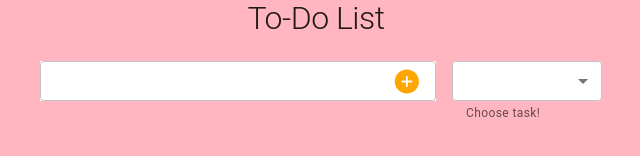
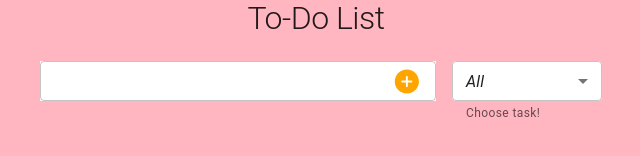
Before and after one commit to ivanasaenzs/toDoList, a React (Vite) app: page / in a window 1280 px wide. Shown: the part 150-306 px from the top of the page, without its empty margins (324-964 px from the left). Built offline with nearby package versions, Linux system fonts and the light colour scheme.

Commit message:
handled the select option filters to choose type of task

```diff
--- a/src/App.jsx
+++ b/src/App.jsx
@@ -9,6 +9,7 @@ import { v4 as uuidv4 } from "uuid";
 
 function App() {
   const [tasks, setTasks] = useState(getTasks() || []);
+  const [filteredTasks, setFilteredTasks] = useState(tasks);
 
   const addTask = (task) => {
     const newTask = {
@@ -22,6 +23,7 @@ function App() {
     const updatedTasks = [...tasks, newTask];
     setTasks(updatedTasks);
     updateLocalStorage(updatedTasks);
+    setFilteredTasks(updatedTasks);
   };
 
   console.log(tasks);
@@ -65,14 +67,18 @@ function App() {
           To-Do List
         </Typography>
         <Box sx={{ width: "100%", maxWidth: "600px", marginTop: "16px" }}>
-          <BasicTextFields addTask={addTask} />
+          <BasicTextFields
+            addTask={addTask}
+            tasks={tasks}
+            setFilteredTasks={setFilteredTasks}
+          />
         </Box>
         <Box sx={{ width: "100%", maxWidth: "600px", marginTop: "16px" }}>
           <TaskList
-            tasks={tasks}
+            tasks={filteredTasks}
+            setTasks={setTasks}
             completeTask={completeTask}
             deleteTask={deleteTask}
-            setTasks={setTasks}
           />
         </Box>
       </Container>
--- a/src/components/AddTask.jsx
+++ b/src/components/AddTask.jsx
@@ -6,7 +6,7 @@ import SelectLabels from "./Select";
 
 import { IoAddCircle } from "react-icons/io5";
 
-export default function BasicTextFields({ addTask }) {
+export default function BasicTextFields({ addTask, tasks, setFilteredTasks }) {
   const [taskInInput, setTaskInInput] = useState("");
 
   const handleSubmit = (e) => {
@@ -61,7 +61,7 @@ export default function BasicTextFields({ addTask }) {
             ),
           }}
         />
-        <SelectLabels />
+        <SelectLabels tasks={tasks} setFilteredTasks={setFilteredTasks} />
       </Box>
     </Container>
   );
--- a/src/components/Select.jsx
+++ b/src/components/Select.jsx
@@ -1,11 +1,25 @@
 import * as React from "react";
 import { MenuItem, FormHelperText, FormControl, Select } from "@mui/material";
 
-export default function SelectLabels() {
-  const [typeTask, setTypeTask] = React.useState("");
+export default function SelectLabels({ tasks, setFilteredTasks }) {
+  const [typeTask, setTypeTask] = React.useState("all");
 
-  const handleChange = (e) => {
-    setTypeTask(e.target.value);
+  const handleSelectChange = (e) => {
+    const selectedOption = e.target.value;
+    setTypeTask(selectedOption);
+    console.log(selectedOption);
+
+    let filteredTasks = [];
+
+    if (selectedOption === "completed") {
+      filteredTasks = tasks.filter((task) => task.completed);
+    } else if (selectedOption === "uncompleted") {
+      filteredTasks = tasks.filter((task) => !task.completed);
+    } else {
+      filteredTasks = tasks;
+    }
+
+    setFilteredTasks(filteredTasks);
   };
 
   return (
@@ -27,8 +41,7 @@ export default function SelectLabels() {
     >
       <Select
         value={typeTask}
-        onChange={handleChange}
-        displayEmpty
+        onChange={handleSelectChange}
         inputProps={{ "aria-label": "Choose task" }}
         sx={{
           width: "150px",
```
